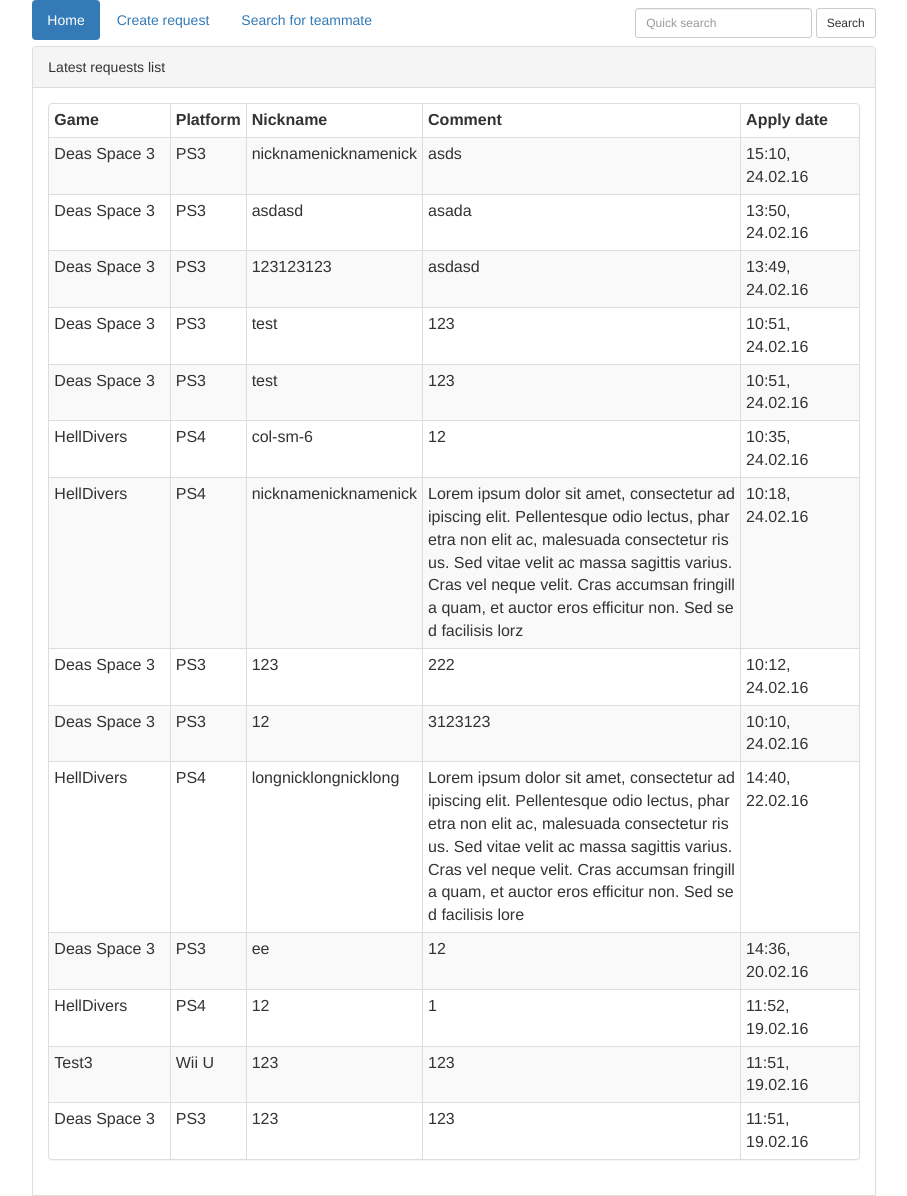
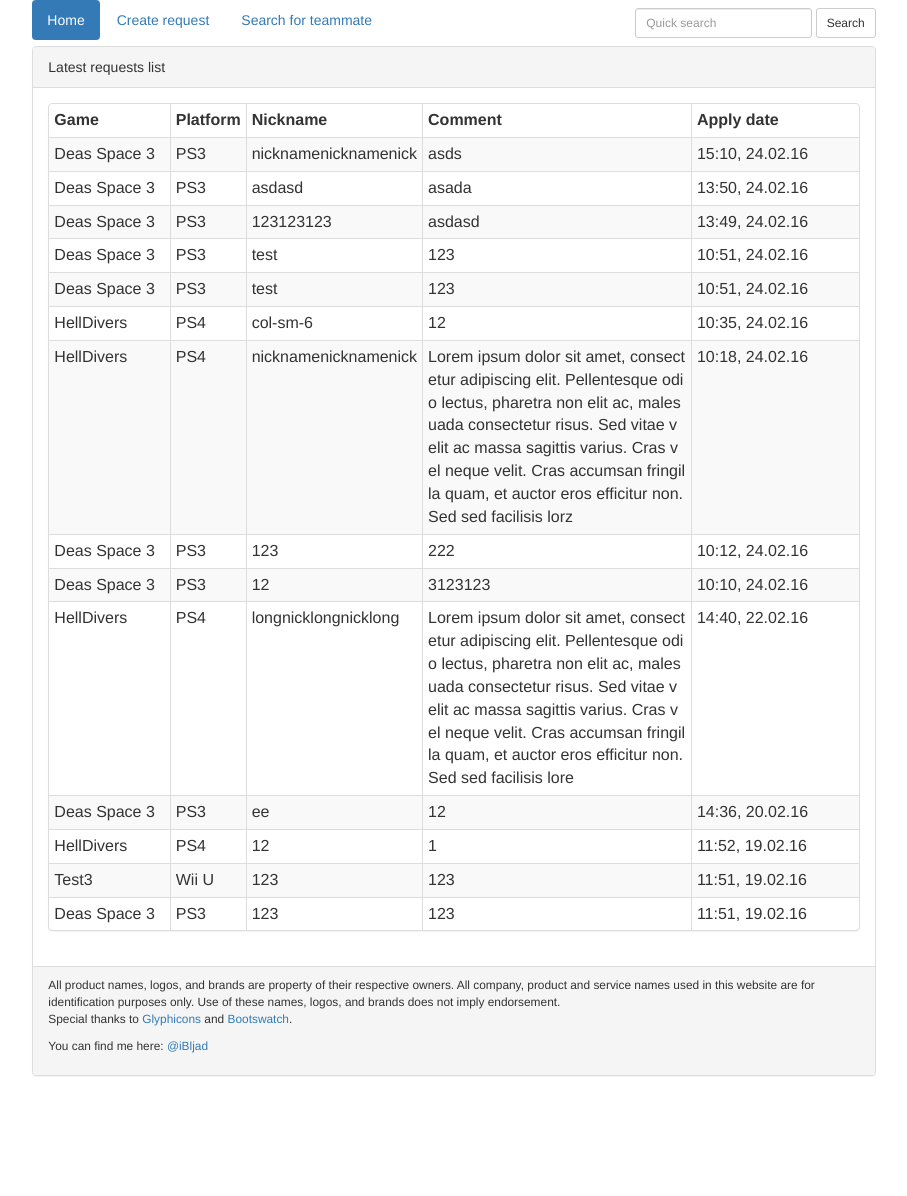
Before and after one commit to iBljad/cts_site, a Django app: page /cts_app/ in a window 1280 px wide. Shown: the top 1196 px of the page, without its empty margins (186-1093 px from the left). After the commit the page ends 1076 px from the top, so only its background shows below. Run offline with Django 3.2, Linux system fonts and the light colour scheme; data comes from the database, SQL or seed files in the repository; some libraries are stand-ins or nearby versions.

Commit message:
Update index.html

```diff
--- a/cts_app/templates/cts_app/index.html
+++ b/cts_app/templates/cts_app/index.html
@@ -15,7 +15,7 @@
                     <th class="col-md-2">Game</th>
                     <th class="col-md-1">Platform</th>
                     <th class="col-md-1">Nickname</th>
-                    <th class="col-md-6">Comment</th>
+                    <th class="col-md-5">Comment</th>
                     <th class="col-md-2">Apply date</th>
                 </tr>
                 </thead>
@@ -36,5 +36,8 @@
     {% else %}
         <p>No reqs are available.</p>
     {% endif %}
-
+<!-- {% for platform in platforms %}
+<a href="create/{{ platform.id }}">{{ platform.platform }}</a><br>
+{% endfor %}
+ -->
 {% endblock content %}
```
